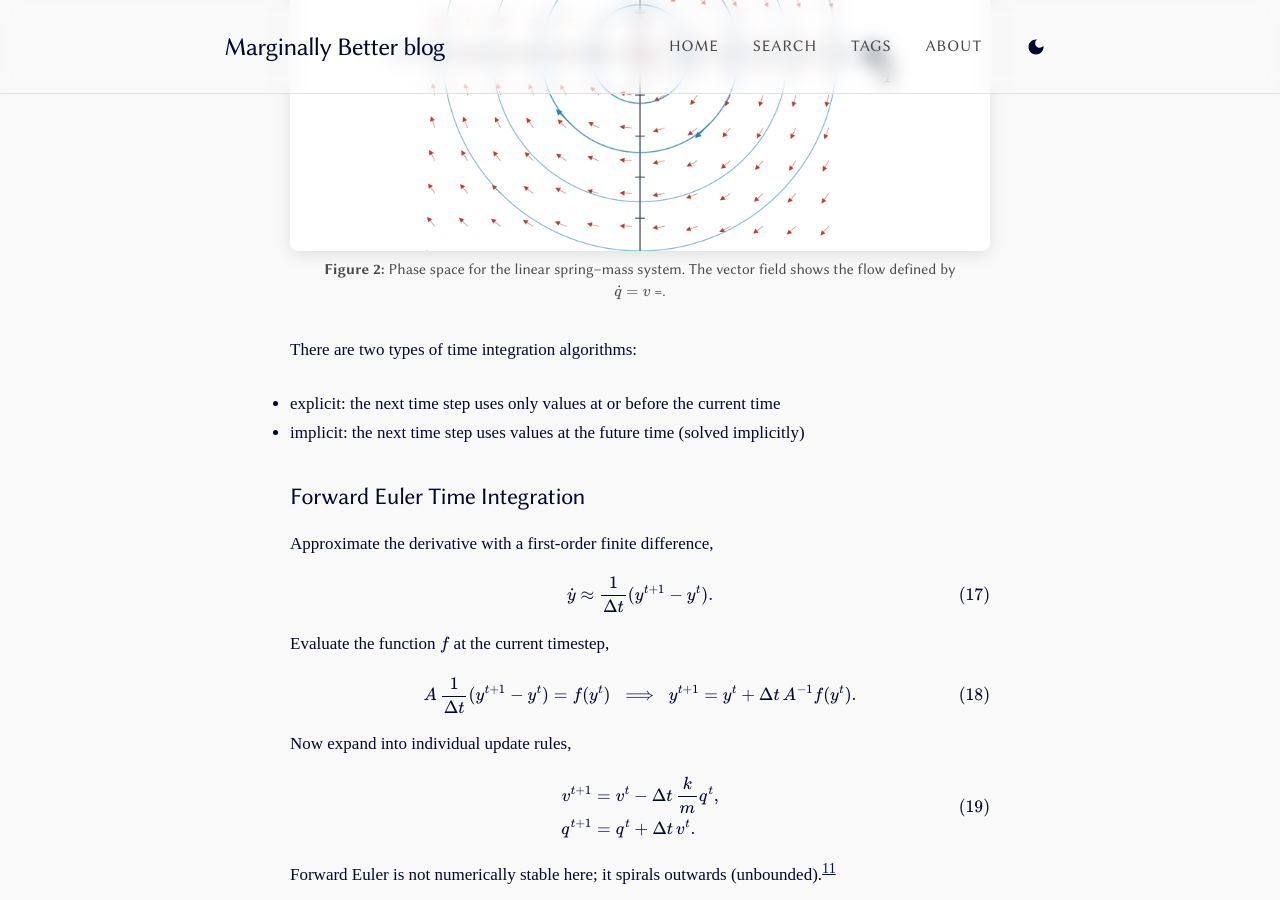
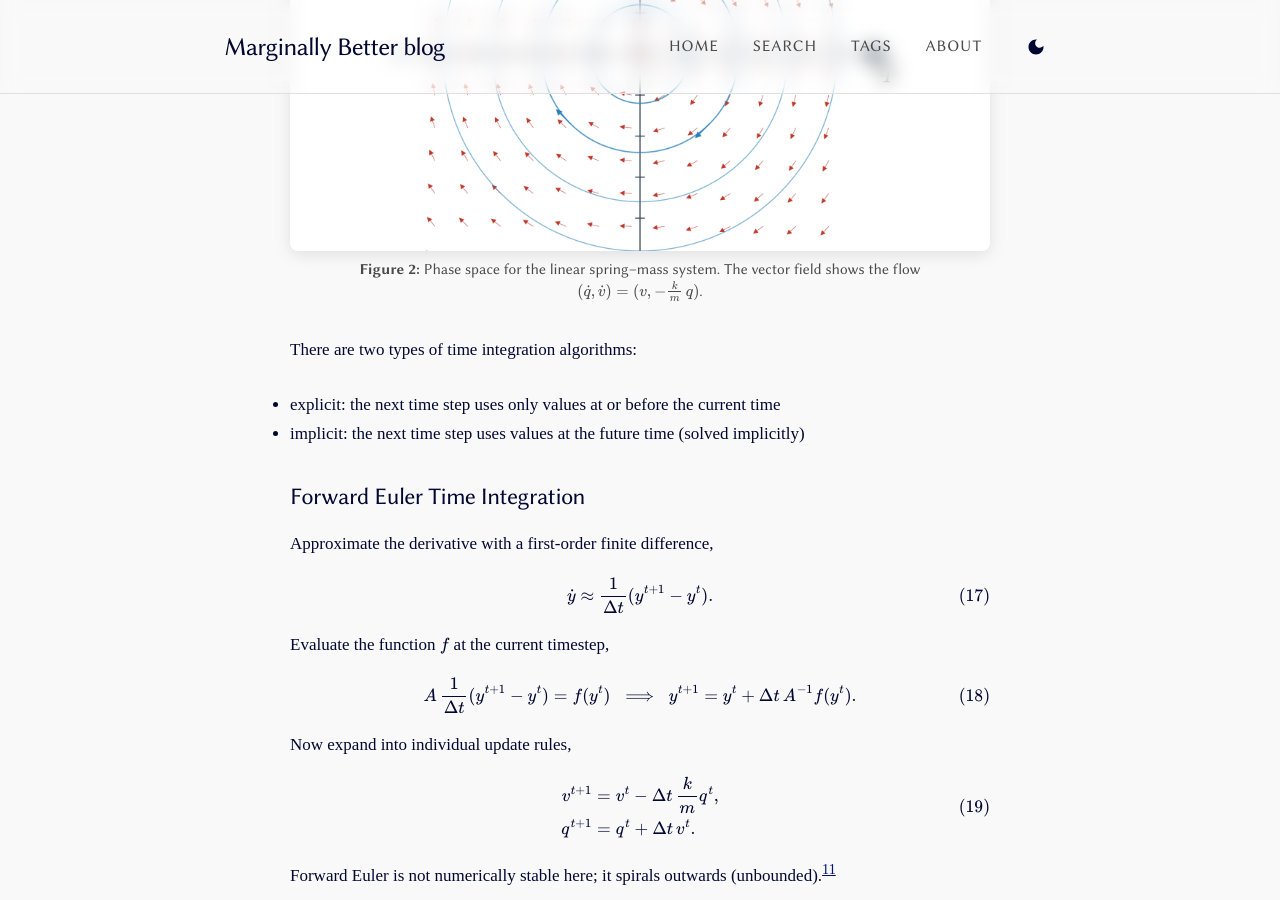
Before and after one commit to Rishit-dagli/Rishit-dagli.github.io, a Jekyll site: the page built from _posts/2025-09-16-simulation.md, in a window 1280 px wide and 900 px high, scrolled down 6377 px. Built offline with Jekyll 4.4.1, drawn with Linux system fonts in a browser that asks for light colours; some web fonts are replaced; our own code applies the rules of GitHub Pages for plain Markdown files; comment, search, counter and statistics services are not loaded.

Commit message:
Update phase space description in simulation post for accuracy
- Revised the description in the phase space image inclusion to accurately reflect the vector field flow equation for the linear spring–mass system.

```diff
--- a/_posts/2025-09-16-simulation.md
+++ b/_posts/2025-09-16-simulation.md
@@ -460,7 +460,7 @@ $$
 
 We can see that our ODE defines the vector field in the phase plane and the integration is a circle in this simple case.[^fn-phase-space]
 
-{% include image.html url="/assets/simulation/phase_space-light.png" dark_url="/assets/simulation/phase_space-dark.png" description="Phase space for the linear spring–mass system. The vector field shows the flow defined by $\dot{q} = v$ =." %}
+{% include image.html url="/assets/simulation/phase_space-light.png" dark_url="/assets/simulation/phase_space-dark.png" description="Phase space for the linear spring–mass system. The vector field shows the flow $(\dot q,\dot v) = (v, -\tfrac{k}{m}\, q)$." %}
 
 There are two types of time integration algorithms:
 
```
